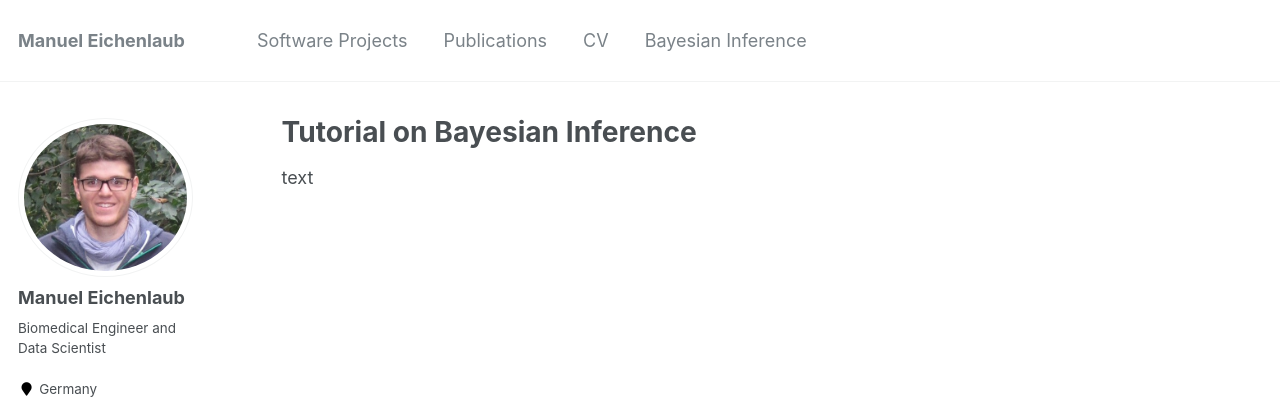
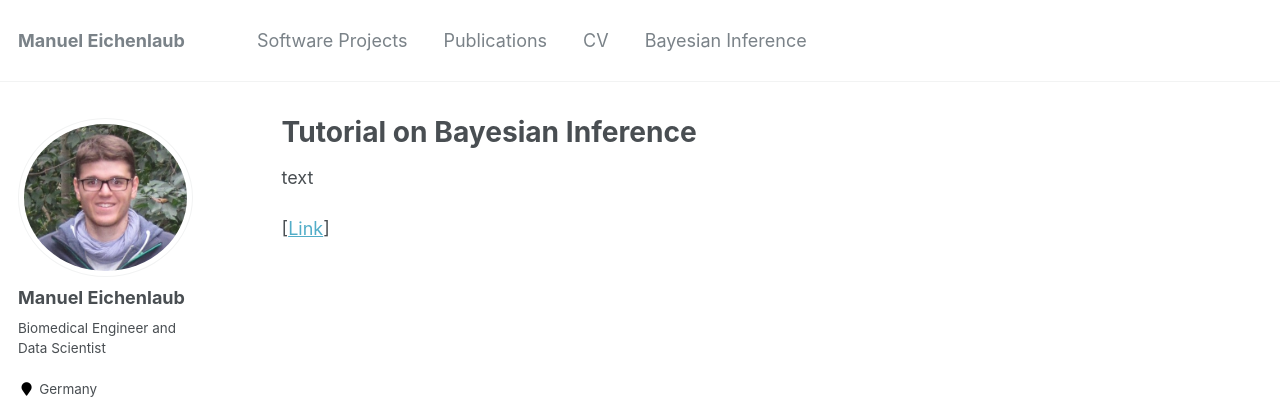
Before and after one commit to manueich/manueich.github.io, a Jekyll site: the page built from _pages/bayesian_inference.md, in a window 1280 px wide. Shown: the top 410 px of the page. Built offline with Jekyll 4.4.1, drawn with Linux system fonts in a browser that asks for light colours.

Commit message:
Update bayesian_inference.md

```diff
--- a/_pages/bayesian_inference.md
+++ b/_pages/bayesian_inference.md
@@ -5,3 +5,5 @@ permalink: /bayesian_inference/
 author_profile: true
 ---
 text
+
+\[[Link](http://manueich.github.io/_pages/Bayesian_Inference/BI_True.md)\]
```
